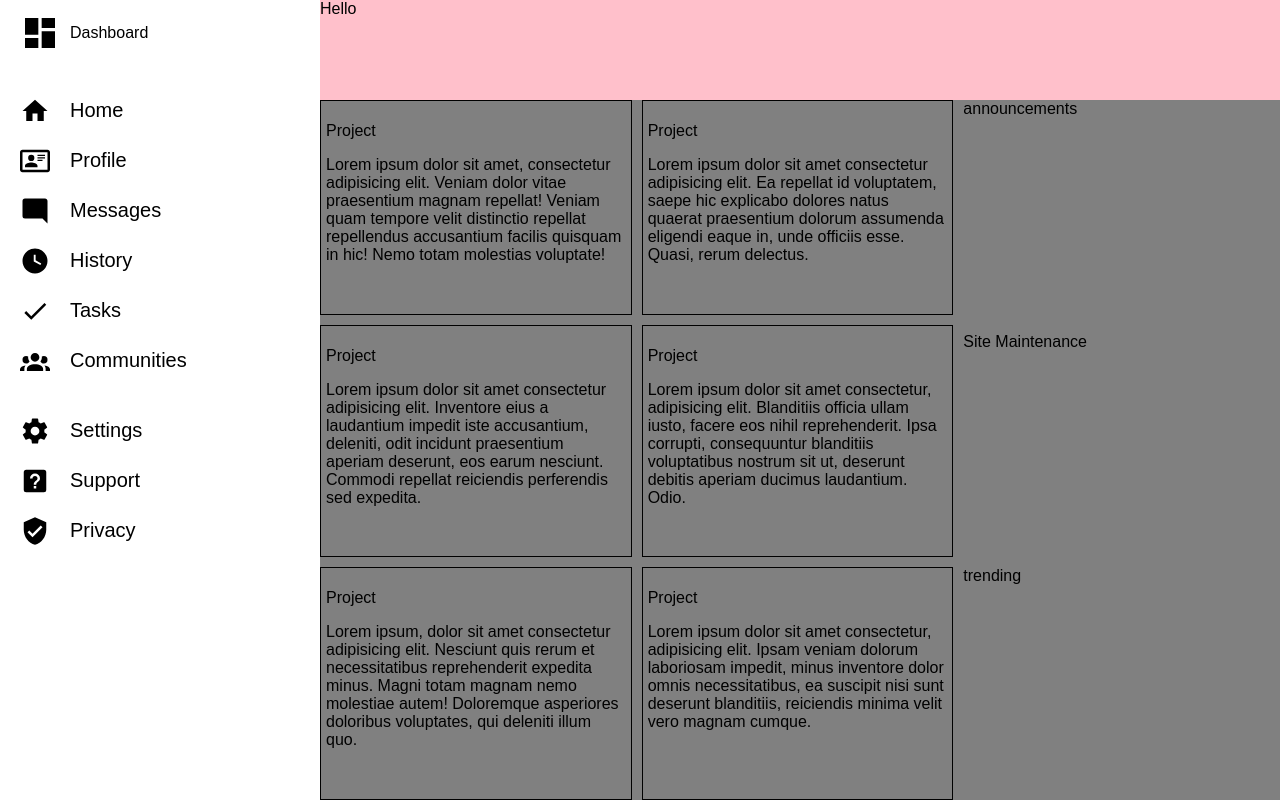
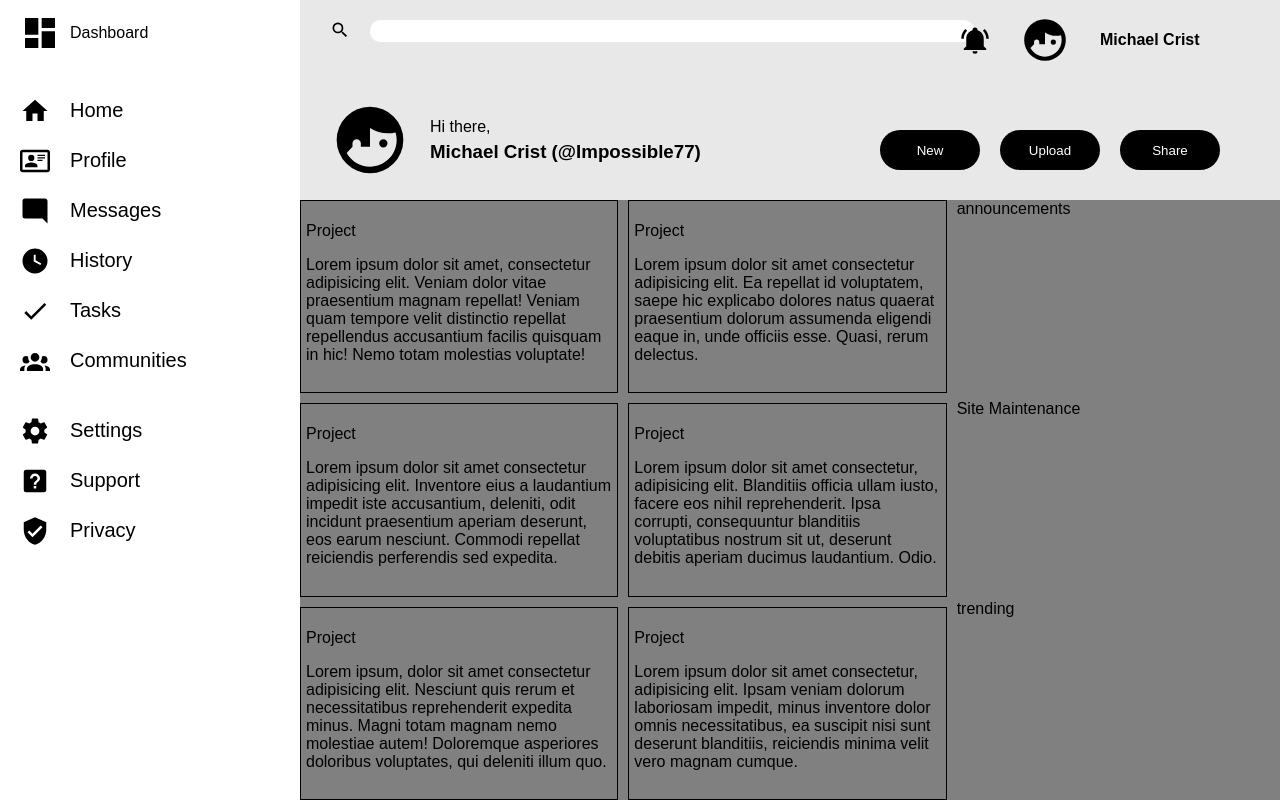
Before and after one commit to Impossible777/admin-dashboard, a plain HTML site: page index.html in a window 1280 px wide. Drawn offline with Linux system fonts and the light colour scheme.

Commit message:
Finished design for the header

```diff
--- a/index.html
+++ b/index.html
@@ -40,7 +40,31 @@
 
         </div>
         <div class="header">
-            <div>Hello</div>
+
+            <div class="welcome">
+                <img src="face-man-profile.svg" alt="face" class="profile-1">
+                <div class="welcome-text">
+                    <div>Hi there,</div>
+                    <h3>Michael Crist (@Impossible77)</h3>
+                </div>
+            </div>
+            <div class="buttons">
+                <button>New</button>
+                <button>Upload</button>
+                <button>Share</button>
+            </div>
+            <div class="search-bar">
+                <img src="magnify.svg" alt="search" class="search">
+                <input type="text" class="bar">
+            </div>
+            <div class="account">
+                <img src="bell-ring.svg" alt="bell" class="bell">
+                <img src="face-man-profile.svg" alt="face" class="profile">
+                <h4>Michael Crist</h4>
+
+
+            </div>
+
 
         </div>
         <div class="main-content">
--- a/styles.css
+++ b/styles.css
@@ -6,16 +6,77 @@ body {
 }
 .container {
     display: grid;
-    grid-template-columns: 1fr 2fr 1fr;
-    grid-template-rows: 100px 50px 4fr 50px;
+    grid-template-columns: 300px 2fr 1fr;
+    grid-template-rows: 150px 50px 4fr 50px;
     height: 100vh;
 
 
 }
 .header {
     grid-column: 2/4;
+    grid-row: 1/3;
+    background-color: #e8e8e8;
+    display: grid;
+    grid-template-columns: 3fr 1fr;
+    grid-template-rows: 1fr 1fr;
+}
+.search-bar {
     grid-row: 1/2;
-    background-color: pink
+}
+.welcome {
+    grid-row: 2/3;
+    display: grid;
+    grid-template-columns: 80px 300px;
+    gap: 20px;
+}
+h3 {
+    margin-top: 5px;
+}
+.buttons {
+    grid-row: 2/3;
+}
+
+.account {
+   display: grid;
+   grid-template-columns: 40px 60px 100px;
+   grid-template-rows: 40px;
+   margin-top: 20px;
+   align-items: center;
+   justify-content: center;
+   gap: 20px;
+
+}
+.bell {
+    height: 30px;
+}
+.search-bar,
+.welcome {
+    margin-left: 30px;
+}
+.search-bar {
+    display: grid;
+    grid-template-columns: 40px 200px;
+    margin-top: 20px;
+}
+.bar {
+    width: 600px;
+    height: 20px;
+    border-radius: 10px;
+    border-style: none;
+}
+
+.search {
+    height: 20px;
+}
+.welcome-text {
+    align-self: center;
+}
+.profile-1 {
+    height: 80px;
+
+}
+.profile {
+    height: 50px;
 }
 .sidebar {
     grid-row: 1/5;
@@ -27,7 +88,7 @@ body {
 
 .main-content {
     grid-column: 2/4;
-    grid-row: 2/5;
+    grid-row: 3/5;
     display: grid;
     grid-template-columns: 2fr 1fr;
     gap: 10px;
@@ -92,3 +153,21 @@ body {
 .help-links {
     font-size: 20px;
 }
+
+
+.buttons {
+    display: grid;
+    grid-template-columns: 100px 100px 100px 40px;
+    align-items: center;
+    justify-content: center;
+    gap: 20px;
+}
+
+button {
+    border-style: none;
+    height: 40px;
+    width: 100px;
+    background-color: black;
+    color: white;
+    border-radius: 20px;
+}
```
Also changed, not shown: bell-ring.svg (added), face-man-profile.svg (added), magnify.svg (added).
